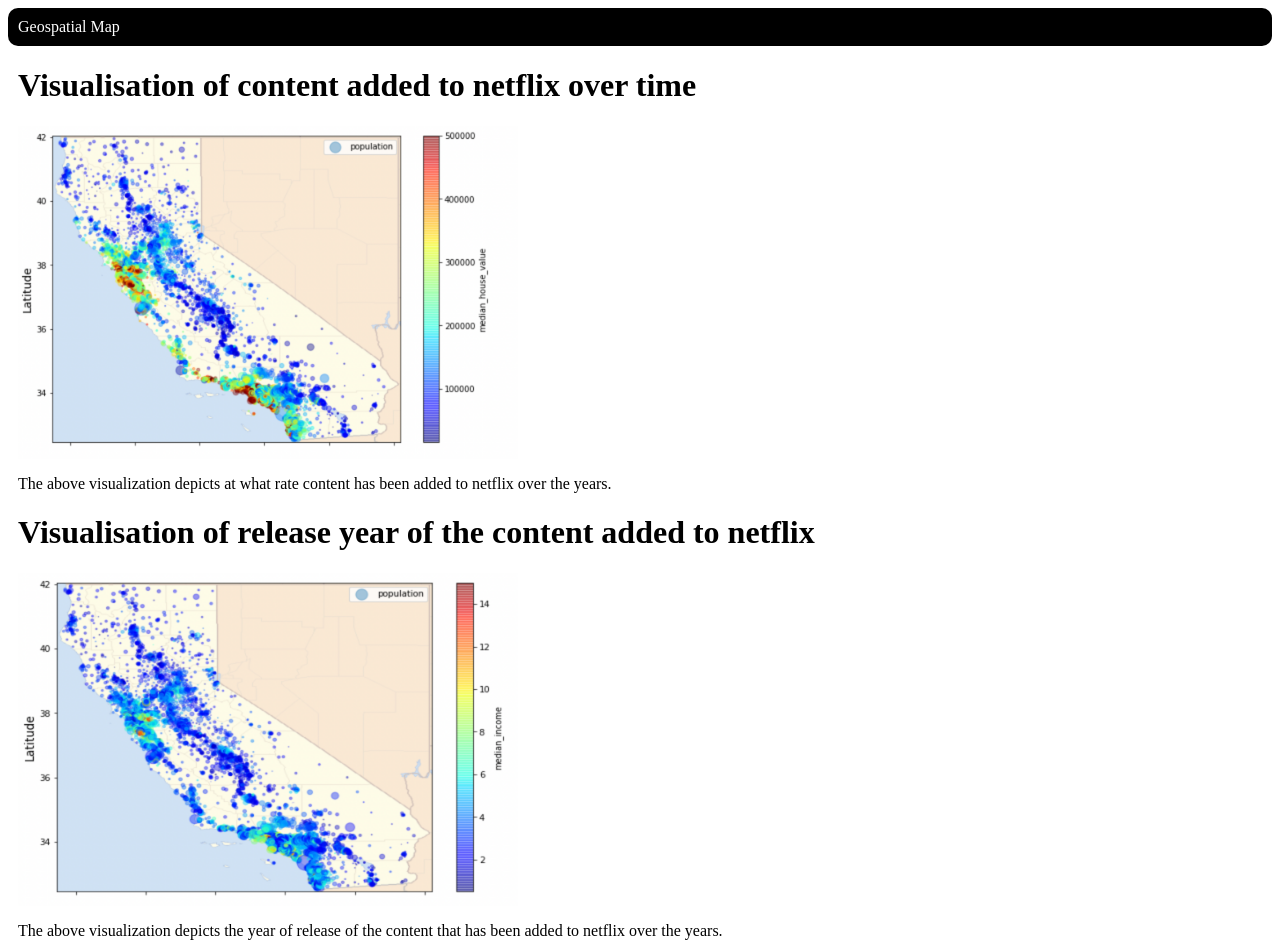
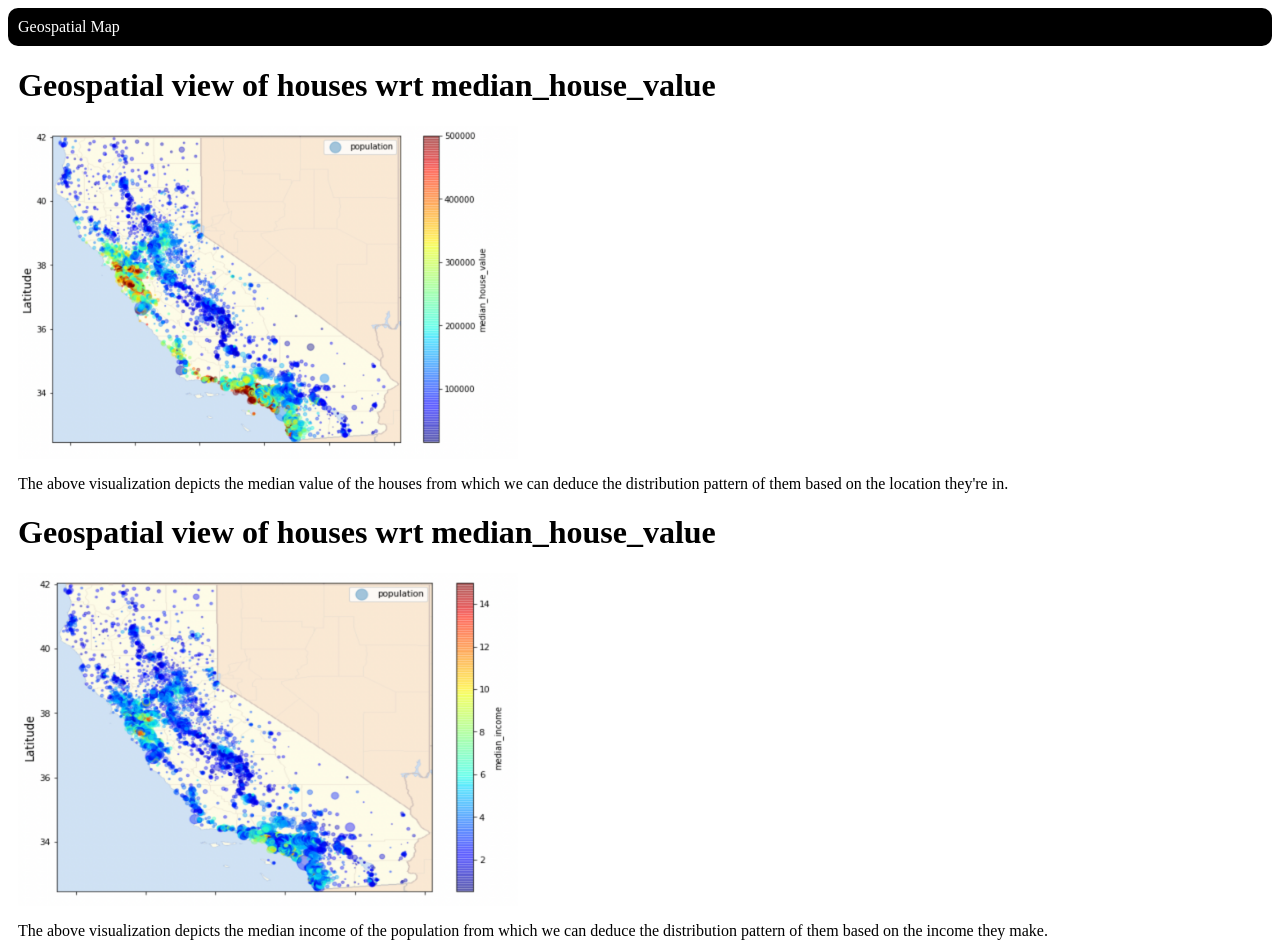
Before and after one commit to anudeep1323/finalProject.github.io, a plain HTML site: page index.html in a window 1280 px wide. Shown: the top 952 px of the page. Drawn offline with Linux system fonts and the light colour scheme.

Commit message:
Update index.html

```diff
--- a/index.html
+++ b/index.html
@@ -25,17 +25,17 @@
       </nav>
     </div>
     <div style="margin: 10px">
-      <h1>Visualisation of content added to netflix over time</h1>
+      <h1>Geospatial view of houses wrt median_house_value</h1>
       <img src="./images/median_house_value.png" alt="Trulli" width="500" height="333" />
       <p>
-        The above visualization depicts at what rate content has been added to
-        netflix over the years.
+        The above visualization depicts the median value of the houses from which
+        we can deduce the distribution pattern of them based on the location they're in.
       </p>
-      <h1>Visualisation of release year of the content added to netflix</h1>
+      <h1>Geospatial view of houses wrt median_house_value</h1>
       <img src="./images/median_income.png" alt="Trulli" width="500" height="333" />
       <p>
-        The above visualization depicts the year of release of the content that
-        has been added to netflix over the years.
+        The above visualization depicts the median income of the population from which
+        we can deduce the distribution pattern of them based on the income they make.
       </p>
       <h1>Visualisation of date of addition of content vs year of release</h1>
       <img src="./Images/pic3.jpeg" alt="Trulli" width="500" height="333" />
```
